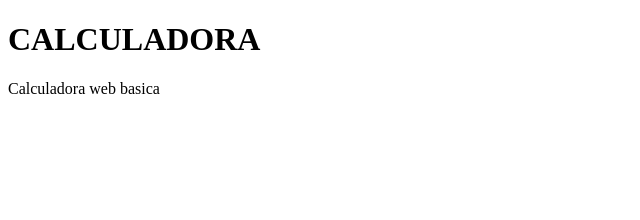
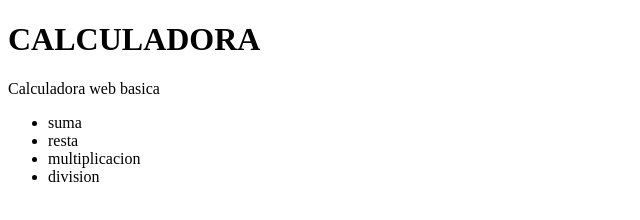
Before and after one commit to Ari0chz123/operaciones_basicas, a plain HTML site: page index.html in a window 1280 px wide. Shown: the whole page, without its empty margins (0-640 px from the left). Drawn offline with Linux system fonts and the light colour scheme.

Commit message:
agregando lista de operaciones que tendra

```diff
--- a/index.html
+++ b/index.html
@@ -2,4 +2,10 @@
 <html>
     <h1>CALCULADORA</h1>
     <P>Calculadora web basica</P>
+    <ul>
+        <li>suma</li>
+        <li>resta</li>
+        <li>multiplicacion</li>
+        <li>division</li>
+    </ul>
 </html>
```
